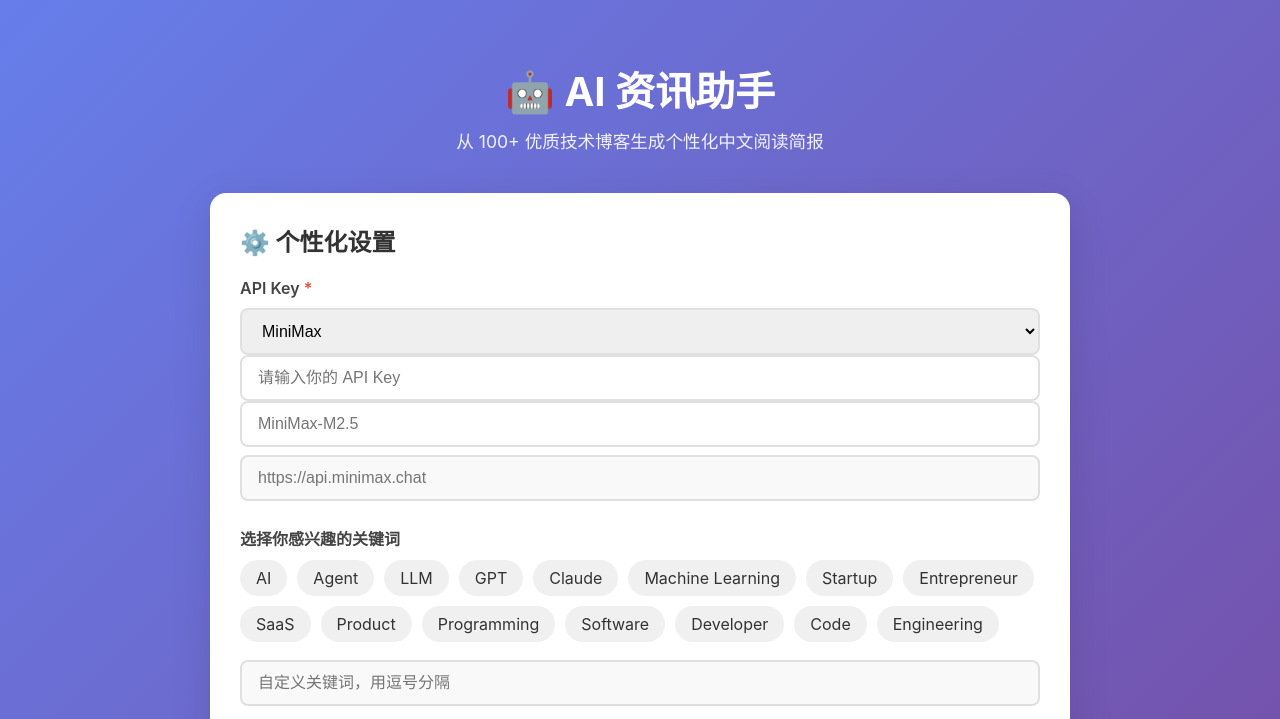
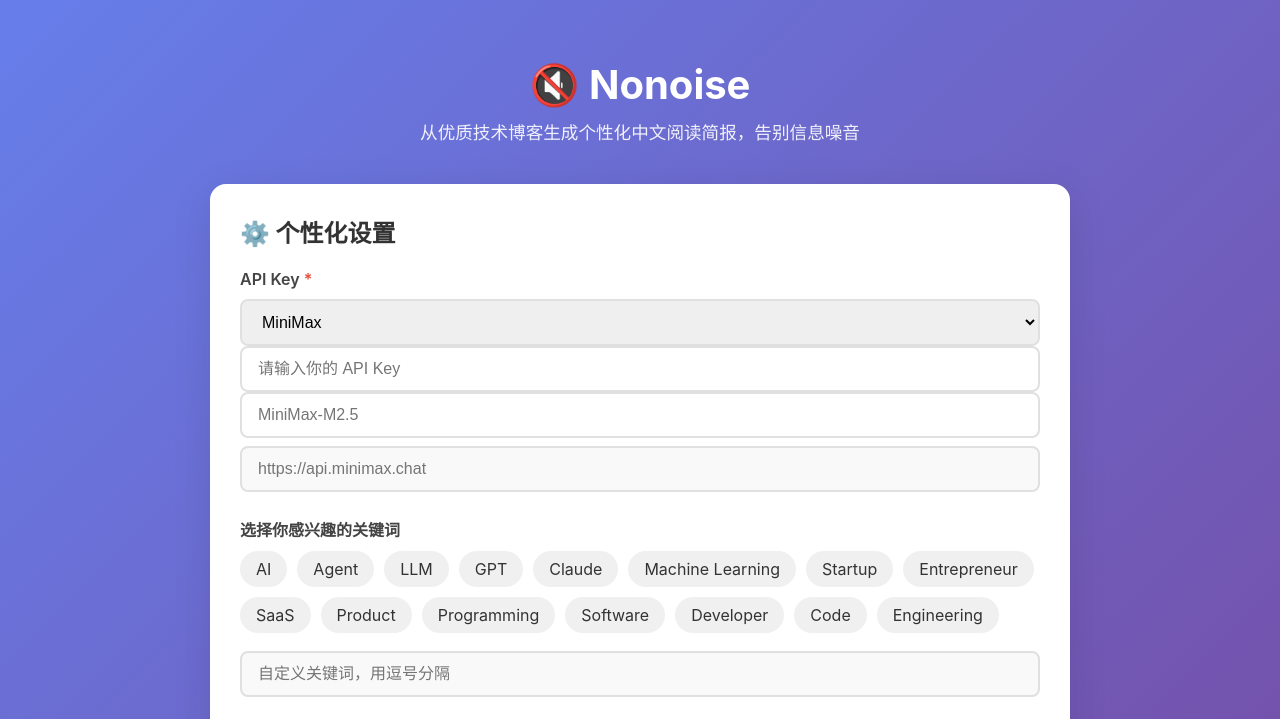
Before and after one commit to maoqiaosu/Nonoise, a website: page public/index.html in a window 1280 px wide. Shown: the top 719 px of the page. Drawn offline with Linux system fonts and the light colour scheme.

Commit message:
chore: 将产品名称改为 Nonoise

```diff
--- a/public/index.html
+++ b/public/index.html
@@ -3,15 +3,15 @@
 <head>
     <meta charset="UTF-8">
     <meta name="viewport" content="width=device-width, initial-scale=1.0">
-    <title>AI 资讯助手 - 个性化阅读简报</title>
+    <title>Nonoise - 个性化阅读简报</title>
     <link rel="stylesheet" href="/style.css">
 </head>
 <body>
     <div class="container">
         <!-- Header -->
         <header class="header">
-            <h1>🤖 AI 资讯助手</h1>
-            <p class="subtitle">从 100+ 优质技术博客生成个性化中文阅读简报</p>
+            <h1>🔇 Nonoise</h1>
+            <p class="subtitle">从优质技术博客生成个性化中文阅读简报，告别信息噪音</p>
         </header>
 
         <!-- 设置面板 -->
```
Also changed, not shown: README.md.
